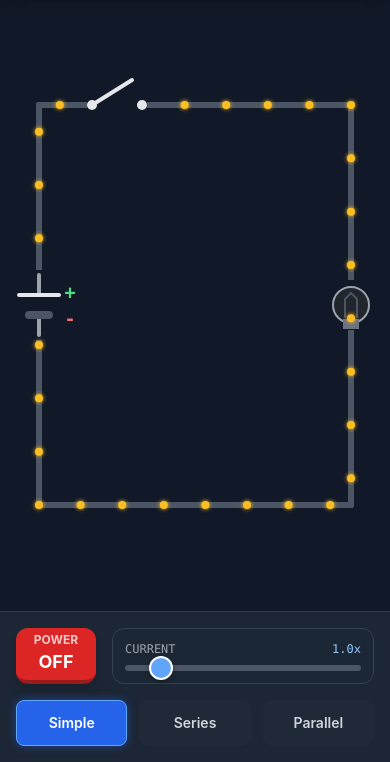
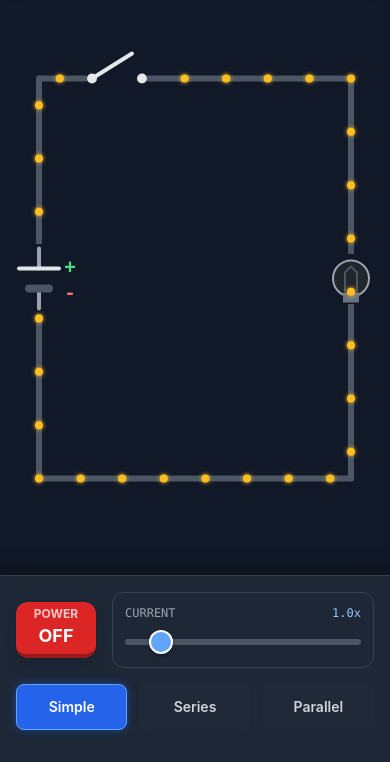
Before and after one commit to faizabdii123/Parallelcircuit_Series_circuit, a plain HTML site: page index.html in a window 390 px wide. Shown: the part 82-844 px from the top of the page. Drawn offline with nearby package versions, Linux system fonts and the light colour scheme.

Commit message:
Enhance mobile responsiveness and UI elements
Updated styles for mobile responsiveness and improved touch targets. Adjusted layout for header and main sections, and enhanced electron animation logic.

```diff
--- a/index.html
+++ b/index.html
@@ -13,6 +13,9 @@
             overflow: hidden; /* Prevent body scroll */
             touch-action: none; /* Prevent pinch zoom */
             user-select: none; /* Prevent text selection on double tap */
+            /* Critical for mobile browsers to handle address bar correctly */
+            height: 100dvh;
+            width: 100vw;
         }
 
         #canvas-container {
@@ -32,6 +35,7 @@
             -webkit-appearance: none;
             width: 100%;
             background: transparent;
+            padding: 10px 0; /* Increase touch target */
         }
 
         input[type=range]:focus {
@@ -78,9 +82,10 @@
         }
 
         .glass-panel {
-            background: rgba(31, 41, 55, 0.9);
-            backdrop-filter: blur(8px);
+            background: rgba(31, 41, 55, 0.95);
+            backdrop-filter: blur(12px);
             border-top: 1px solid rgba(255,255,255,0.1);
+            box-shadow: 0 -4px 20px rgba(0,0,0,0.4);
         }
 
         .mode-btn.active-mode {
@@ -91,7 +96,6 @@
         }
 
         /* Faiz Sir Logo Animation */
-        /* Animating Border Color and Shadow instead of Image Filter for better visibility */
         @keyframes faiz-anim {
             0% {
                 transform: translateY(0) rotate(-3deg);
@@ -121,21 +125,21 @@
         }
 
         .faiz-logo {
-            animation: faiz-anim 3s linear infinite; /* Faster continuous change */
+            animation: faiz-anim 3s linear infinite;
         }
     </style>
 </head>
-<body class="h-screen flex flex-col">
+<body class="flex flex-col">
 
     <!-- Header -->
-    <header class="flex-none p-3 bg-gray-900 shadow-lg border-b border-gray-800 z-10 flex justify-between items-center">
+    <header class="flex-none p-3 bg-gray-900 shadow-lg border-b border-gray-800 z-10 flex justify-between items-center h-16">
         <div class="flex items-center">
             <!-- Updated Image Tag: Larger size, object-top for face visibility, dynamic border -->
             <img src="https://raw.githubusercontent.com/faizabdii123/Image/f22a685a540a28515b38b320ee982675e7087236/1763968977259.jpg"
-                 class="w-14 h-14 rounded-full mr-3 border-4 faiz-logo object-cover object-top"
+                 class="w-12 h-12 rounded-full mr-3 border-4 faiz-logo object-cover object-top"
                  alt="Faiz Sir Logo">
-            <div>
-                <h1 class="text-lg font-bold text-blue-400 leading-tight">Physics Lab with Faiz Sir</h1>
+            <div class="flex flex-col justify-center">
+                <h1 class="text-base font-bold text-blue-400 leading-tight">Physics Lab with Faiz Sir</h1>
                 <p class="text-[10px] text-gray-400 uppercase tracking-wider">Circuit Simulator</p>
             </div>
         </div>
@@ -146,18 +150,18 @@
     </header>
 
     <!-- Main Canvas Area -->
-    <main class="flex-grow relative bg-gray-900" id="canvas-wrapper">
+    <main class="flex-grow relative bg-gray-900 w-full overflow-hidden" id="canvas-wrapper">
         <canvas id="circuitCanvas"></canvas>
     </main>
 
     <!-- Controls (Bottom Sheet) -->
-    <section class="flex-none glass-panel p-4 pb-safe z-20 transition-all duration-300">
+    <section class="flex-none glass-panel p-4 pb-8 z-20 transition-all duration-300 w-full">
         <div class="max-w-3xl mx-auto flex flex-col gap-4">
 
             <!-- Row 1: Power & Speed -->
             <div class="flex items-center gap-4">
                 <!-- Big Power Button -->
-                <button id="toggleSwitchBtn" class="flex-none w-20 h-14 bg-red-600 active:scale-95 text-white font-bold rounded-xl shadow-lg transition-all duration-200 flex flex-col items-center justify-center border-b-4 border-red-800 active:border-0 active:translate-y-1">
+                <button id="toggleSwitchBtn" class="flex-none w-20 h-14 bg-red-600 active:scale-95 text-white font-bold rounded-xl shadow-lg transition-all duration-200 flex flex-col items-center justify-center border-b-4 border-red-800 active:border-0 active:translate-y-1 touch-manipulation">
                     <span class="text-xs opacity-75">POWER</span>
                     <span class="text-lg">OFF</span>
                 </button>
@@ -168,19 +172,19 @@
                         <span>CURRENT</span>
                         <span id="currentVal" class="text-blue-300">1.0x</span>
                     </div>
-                    <input type="range" id="currentSlider" min="0.5" max="5" step="0.5" value="1">
+                    <input type="range" id="currentSlider" min="0.5" max="5" step="0.5" value="1" class="touch-manipulation">
                 </div>
             </div>
 
             <!-- Row 2: Mode Selection -->
             <div class="grid grid-cols-3 gap-3">
-                <button onclick="setMode('simple')" class="mode-btn bg-gray-800 hover:bg-gray-700 text-gray-300 py-3 rounded-lg text-sm font-semibold transition-all duration-200 border border-transparent active:scale-95" id="btn-simple">
+                <button onclick="setMode('simple')" class="mode-btn bg-gray-800 hover:bg-gray-700 text-gray-300 py-3 rounded-lg text-sm font-semibold transition-all duration-200 border border-transparent active:scale-95 touch-manipulation" id="btn-simple">
                     Simple
                 </button>
-                <button onclick="setMode('series')" class="mode-btn bg-gray-800 hover:bg-gray-700 text-gray-300 py-3 rounded-lg text-sm font-semibold transition-all duration-200 border border-transparent active:scale-95" id="btn-series">
+                <button onclick="setMode('series')" class="mode-btn bg-gray-800 hover:bg-gray-700 text-gray-300 py-3 rounded-lg text-sm font-semibold transition-all duration-200 border border-transparent active:scale-95 touch-manipulation" id="btn-series">
                     Series
                 </button>
-                <button onclick="setMode('parallel')" class="mode-btn bg-gray-800 hover:bg-gray-700 text-gray-300 py-3 rounded-lg text-sm font-semibold transition-all duration-200 border border-transparent active:scale-95" id="btn-parallel">
+                <button onclick="setMode('parallel')" class="mode-btn bg-gray-800 hover:bg-gray-700 text-gray-300 py-3 rounded-lg text-sm font-semibold transition-all duration-200 border border-transparent active:scale-95 touch-manipulation" id="btn-parallel">
                     Parallel
                 </button>
             </div>
@@ -212,35 +216,43 @@
     };
 
     /**
-     * High DPI Canvas Handling
-     * Critical for sharp rendering on Mobile Phones
+     * High DPI Canvas Handling & Responsiveness
      */
     function resizeCanvas() {
         const dpr = window.devicePixelRatio || 1;
-        const rect = wrapper.getBoundingClientRect();
+        // Use clientWidth/Height to get exact pixel size of the wrapper
+        const width = wrapper.clientWidth;
+        const height = wrapper.clientHeight;
 
-        // Set the physical size
-        canvas.width = rect.width * dpr;
-        canvas.height = rect.height * dpr;
+        if (width === 0 || height === 0) return;
 
-        // Set the CSS size to match parent
-        canvas.style.width = `${rect.width}px`;
-        canvas.style.height = `${rect.height}px`;
+        // Set the physical size (scaling for Retina/HighDPI)
+        canvas.width = width * dpr;
+        canvas.height = height * dpr;
 
-        // Scale the context so drawing logic uses logical pixels
+        // Set the CSS size to match the wrapper
+        canvas.style.width = `${width}px`;
+        canvas.style.height = `${height}px`;
+
+        // Scale the context so drawing coordinates remain logical
         ctx.scale(dpr, dpr);
 
-        // Update state with logical dimensions
-        state.width = rect.width;
-        state.height = rect.height;
+        // Update state logic
+        state.width = width;
+        state.height = height;
 
         initElectrons();
     }
 
-    // Resize on load and window change
     window.addEventListener('resize', resizeCanvas);
-    // Initial delay to ensure DOM layout is settled
-    setTimeout(resizeCanvas, 50);
+    // Call shortly after load to ensure layout is settled
+    setTimeout(resizeCanvas, 100);
+    // Double check for mobile address bar movements
+    setInterval(() => {
+        if (state.width !== wrapper.clientWidth || state.height !== wrapper.clientHeight) {
+            resizeCanvas();
+        }
+    }, 1000);
 
     /**
      * Logic Controller
@@ -257,22 +269,17 @@
         updateUI();
     };
 
-    window.toggleTap = function(id) {
-        // Compatibility wrapper if needed
-        toggleSwitch();
-    };
-
     function updateUI() {
         // Switch Button Style
         if (state.isSwitchClosed) {
             switchBtn.querySelector('span:last-child').textContent = "ON";
-            switchBtn.className = "flex-none w-20 h-14 bg-green-600 active:scale-95 text-white font-bold rounded-xl shadow-[0_0_15px_rgba(22,163,74,0.6)] transition-all duration-200 flex flex-col items-center justify-center border-b-4 border-green-800 active:border-0 active:translate-y-1";
+            switchBtn.className = "flex-none w-20 h-14 bg-green-600 active:scale-95 text-white font-bold rounded-xl shadow-[0_0_15px_rgba(22,163,74,0.6)] transition-all duration-200 flex flex-col items-center justify-center border-b-4 border-green-800 active:border-0 active:translate-y-1 touch-manipulation";
 
             statusBadge.textContent = "CLOSED";
             statusBadge.className = "px-3 py-1 rounded-full text-xs font-mono font-bold bg-green-900/50 text-green-400 border border-green-800 transition-colors duration-300 shadow-[0_0_10px_rgba(74,222,128,0.2)]";
         } else {
             switchBtn.querySelector('span:last-child').textContent = "OFF";
-            switchBtn.className = "flex-none w-20 h-14 bg-red-600 active:scale-95 text-white font-bold rounded-xl shadow-lg transition-all duration-200 flex flex-col items-center justify-center border-b-4 border-red-800 active:border-0 active:translate-y-1";
+            switchBtn.className = "flex-none w-20 h-14 bg-red-600 active:scale-95 text-white font-bold rounded-xl shadow-lg transition-all duration-200 flex flex-col items-center justify-center border-b-4 border-red-800 active:border-0 active:translate-y-1 touch-manipulation";
 
             statusBadge.textContent = "OPEN";
             statusBadge.className = "px-3 py-1 rounded-full text-xs font-mono font-bold bg-red-900/50 text-red-400 border border-red-800 transition-colors duration-300";
@@ -288,7 +295,6 @@
         });
     }
 
-    // Slider Input
     currentSlider.addEventListener('input', (e) => {
         state.currentSpeed = parseFloat(e.target.value);
         currentValLabel.textContent = state.currentSpeed.toFixed(1) + 'x';
@@ -300,14 +306,13 @@
      */
     function initElectrons() {
         state.electrons = [];
-        const count = 30; // Increased particle count
+        const count = 30;
         for(let i=0; i<count; i++) {
             state.electrons.push({
-                offset: i * (1/count), // Distributed evenly 0 to 1
-                loop: 0 // 0 for main, 1 for secondary (parallel)
+                offset: i * (1/count),
+                loop: 0
             });
         }
-        // Add specific particles for the second loop in parallel
         if(state.mode === 'parallel') {
             for(let i=0; i<count; i++) {
                 state.electrons.push({
@@ -318,14 +323,20 @@
         }
     }
 
-    function updateElectrons() {
+    // Time-based animation variables
+    let lastTime = 0;
+
+    function updateElectrons(deltaTime) {
         if (!state.isSwitchClosed) return;
 
-        // Current speed is slower in series (resistance adds up)
         let modeMultiplier = 1;
         if (state.mode === 'series') modeMultiplier = 0.5;
 
-        const speed = 0.005 * state.currentSpeed * modeMultiplier;
+        // Adjust speed based on time delta (consistent on 60hz vs 120hz)
+        // Standardizing to roughly 60fps behavior
+        const timeFactor = deltaTime / 16.66;
+
+        const speed = 0.005 * state.currentSpeed * modeMultiplier * timeFactor;
 
         state.electrons.forEach(p => {
             p.offset += speed;
@@ -337,8 +348,9 @@
      * Drawing Helpers
      */
     function getRect() {
-        // Define a safe drawing area with responsive padding
+        // Responsive padding
         const padding = Math.min(state.width, state.height) * 0.1;
+        // Ensure the circuit doesn't look too small on large screens, or too big on small ones
         const w = Math.min(600, state.width - padding * 2);
         const h = Math.min(400, state.height - padding * 2);
         const x = (state.width - w) / 2;
@@ -390,10 +402,8 @@
     function drawBulb(ctx, x, y, isOn, brightness = 1.0) {
         ctx.save();
 
-        // Glow effect
         if (isOn) {
             const glowSize = 30 * state.currentSpeed * brightness;
-            // Create gradient for smoother glow
             const grad = ctx.createRadialGradient(x, y, 5, x, y, glowSize);
             grad.addColorStop(0, `rgba(255, 255, 200, ${0.9 * brightness})`);
             grad.addColorStop(1, 'rgba(255, 255, 0, 0)');
@@ -417,8 +427,8 @@
         ctx.beginPath();
         ctx.moveTo(x - 6, y + 12);
         ctx.lineTo(x - 6, y - 6);
-        ctx.lineTo(x, y - 12); // zig
-        ctx.lineTo(x + 6, y - 6); // zag
+        ctx.lineTo(x, y - 12);
+        ctx.lineTo(x + 6, y - 6);
         ctx.lineTo(x + 6, y + 12);
         ctx.strokeStyle = isOn ? '#fbbf24' : '#4b5563';
         ctx.lineWidth = 2;
@@ -436,20 +446,18 @@
         ctx.strokeStyle = '#e5e7eb';
         ctx.lineWidth = 4;
 
-        // Terminals
         ctx.beginPath();
         ctx.arc(x - 25, y, 5, 0, Math.PI * 2);
         ctx.arc(x + 25, y, 5, 0, Math.PI * 2);
         ctx.fillStyle = '#e5e7eb';
         ctx.fill();
 
-        // Lever
         ctx.beginPath();
         ctx.moveTo(x - 25, y);
         if (isClosed) {
             ctx.lineTo(x + 25, y);
         } else {
-            ctx.lineTo(x + 15, y - 25); // Open angle
+            ctx.lineTo(x + 15, y - 25);
         }
         ctx.lineCap = 'round';
         ctx.stroke();
@@ -461,7 +469,7 @@
         ctx.beginPath();
         ctx.moveTo(x1, y1);
         ctx.lineTo(x2, y2);
-        ctx.strokeStyle = '#4b5563'; // Wire color
+        ctx.strokeStyle = '#4b5563';
         ctx.lineWidth = 6;
         ctx.lineCap = 'round';
         ctx.lineJoin = 'round';
@@ -471,16 +479,13 @@
     function drawElectronParticle(ctx, x, y) {
         ctx.beginPath();
         ctx.arc(x, y, 4, 0, Math.PI * 2);
-        ctx.fillStyle = '#fbbf24'; // Yellow electron
+        ctx.fillStyle = '#fbbf24';
         ctx.shadowColor = '#fbbf24';
         ctx.shadowBlur = 4;
         ctx.fill();
         ctx.shadowBlur = 0;
     }
 
-    /**
-     * Path Logic
-     */
     function getPositionOnRect(progress, r, loopType = 0) {
         let p = progress;
 
@@ -489,33 +494,25 @@
         const br = {x: r.x + r.w, y: r.y + r.h};
         const bl = {x: r.x, y: r.y + r.h};
 
-        // Parallel Loop 2 (Inner/Middle Rung)
         const tm = {x: r.x + r.w/2, y: r.y};
         const bm = {x: r.x + r.w/2, y: r.y + r.h};
 
         if (state.mode === 'parallel' && loopType === 1) {
-            // Path: Left Wall -> Top Left Half -> Middle Down -> Bottom Left Half
-            // 0.0 - 0.25: Left Wall (Up)
-            // 0.25 - 0.50: Top Wall (Right to Middle)
-            // 0.50 - 0.75: Middle Bar (Down)
-            // 0.75 - 1.00: Bottom Wall (Left to Start)
-
-            if (p < 0.25) { // Left Wall
+            if (p < 0.25) {
                 const local = p / 0.25;
                 return { x: bl.x, y: bl.y - (local * r.h) };
-            } else if (p < 0.5) { // Top Wall (Half)
+            } else if (p < 0.5) {
                 const local = (p - 0.25) / 0.25;
                 return { x: tl.x + (local * (r.w/2)), y: tl.y };
-            } else if (p < 0.75) { // Middle Bar (Down)
+            } else if (p < 0.75) {
                 const local = (p - 0.5) / 0.25;
                 return { x: tm.x, y: tm.y + (local * r.h) };
-            } else { // Bottom Wall (Half Back)
+            } else {
                 const local = (p - 0.75) / 0.25;
                 return { x: bm.x - (local * (r.w/2)), y: bm.y };
             }
         }
 
-        // Standard Outer Loop
         if (p < 0.25) {
             const local = p / 0.25;
             return { x: bl.x, y: bl.y - (local * r.h) };
@@ -532,35 +529,36 @@
     }
 
     /**
-     * Main Render Loop
+     * Main Animation Loop
      */
-    function animate() {
-        // Clear logic canvas
+    function animate(timestamp) {
+        if (!lastTime) lastTime = timestamp;
+        const deltaTime = timestamp - lastTime;
+        lastTime = timestamp;
+
         ctx.clearRect(0, 0, state.width, state.height);
 
         const r = getRect();
 
-        // 1. Draw Wires (Circuit Skeleton)
-        drawWire(ctx, r.x, r.y, r.x, r.y + r.h); // Left
-        drawWire(ctx, r.x, r.y, r.x + r.w, r.y); // Top
-        drawWire(ctx, r.x + r.w, r.y, r.x + r.w, r.y + r.h); // Right
-        drawWire(ctx, r.x, r.y + r.h, r.x + r.w, r.y + r.h); // Bottom
+        // 1. Draw Wires
+        drawWire(ctx, r.x, r.y, r.x, r.y + r.h);
+        drawWire(ctx, r.x, r.y, r.x + r.w, r.y);
+        drawWire(ctx, r.x + r.w, r.y, r.x + r.w, r.y + r.h);
+        drawWire(ctx, r.x, r.y + r.h, r.x + r.w, r.y + r.h);
 
         if (state.mode === 'parallel') {
-            // Add middle rung
             drawWire(ctx, r.x + r.w/2, r.y, r.x + r.w/2, r.y + r.h);
         }
 
         // 2. Draw Components
-        // Battery on Left Vertical wire
-        ctx.clearRect(r.x - 10, r.y + r.h/2 - 35, 20, 70); // Clear wire for battery
+        // Battery
+        ctx.clearRect(r.x - 10, r.y + r.h/2 - 35, 20, 70);
         drawBattery(ctx, r.x, r.y + r.h/2);
 
-        // Switch on Top wire
-        ctx.clearRect(r.x + r.w/4 - 30, r.y - 10, 60, 20); // Clear wire for switch
+        // Switch
+        ctx.clearRect(r.x + r.w/4 - 30, r.y - 10, 60, 20);
         drawSwitch(ctx, r.x + r.w/4, r.y, state.isSwitchClosed);
 
-        // Bulbs based on mode
         const isPowered = state.isSwitchClosed;
 
         if (state.mode === 'simple') {
@@ -568,35 +566,27 @@
             drawBulb(ctx, r.x + r.w, r.y + r.h/2, isPowered, 1.0);
         }
         else if (state.mode === 'series') {
-            // Bulb 1 (Top 1/3)
             ctx.clearRect(r.x + r.w - 10, r.y + r.h/3 - 25, 20, 50);
-            drawBulb(ctx, r.x + r.w, r.y + r.h/3, isPowered, 0.5); // Dimmer (50%)
+            drawBulb(ctx, r.x + r.w, r.y + r.h/3, isPowered, 0.5);
 
-            // Bulb 2 (Bottom 2/3)
             ctx.clearRect(r.x + r.w - 10, r.y + (r.h/3)*2 - 25, 20, 50);
-            drawBulb(ctx, r.x + r.w, r.y + (r.h/3)*2, isPowered, 0.5); // Dimmer (50%)
+            drawBulb(ctx, r.x + r.w, r.y + (r.h/3)*2, isPowered, 0.5);
         }
         else if (state.mode === 'parallel') {
-            // Bulb 1 on Middle Vertical
             ctx.clearRect(r.x + r.w/2 - 10, r.y + r.h/2 - 25, 20, 50);
             drawBulb(ctx, r.x + r.w/2, r.y + r.h/2, isPowered, 1.0);
 
-            // Bulb 2 on Right Vertical
             ctx.clearRect(r.x + r.w - 10, r.y + r.h/2 - 25, 20, 50);
             drawBulb(ctx, r.x + r.w, r.y + r.h/2, isPowered, 1.0);
         }
 
         // 3. Draw Electrons
-        updateElectrons();
+        updateElectrons(deltaTime);
         state.electrons.forEach(p => {
             const pos = getPositionOnRect(p.offset, r, p.loop);
-
-            // Skip drawing if electron is "inside" battery or switch
-            // Simple proximity check to battery
             const distBat = Math.hypot(pos.x - r.x, pos.y - (r.y + r.h/2));
             const distSw = Math.hypot(pos.x - (r.x + r.w/4), pos.y - r.y);
 
-            // Only draw if not inside components
             if (distBat > 30 && distSw > 30) {
                  drawElectronParticle(ctx, pos.x, pos.y);
             }
@@ -608,7 +598,7 @@
     // Start
     resizeCanvas();
     updateUI();
-    animate();
+    requestAnimationFrame(animate);
 
 </script>
 </body>
```
